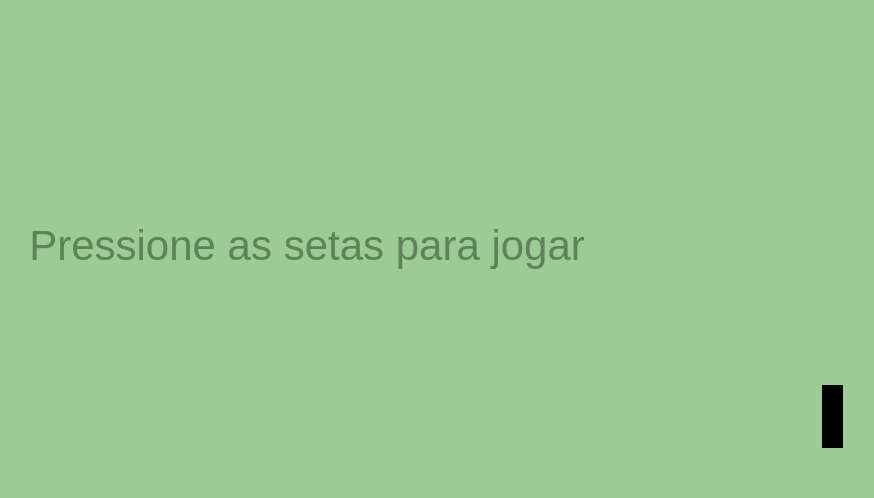
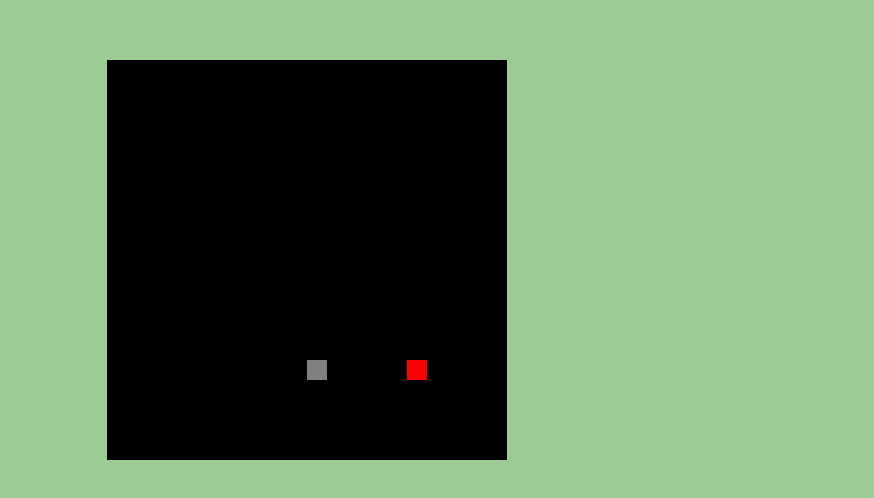
Before and after one commit to Eder-R/Snake, a plain HTML site: page index.html in a window 1280 px wide. Shown: the part 140-638 px from the top of the page, without its empty margins (333-1207 px from the left). Drawn offline with Linux system fonts and the light colour scheme.

Commit message:
Refeito do zero Absoluto

```diff
--- a/index.html
+++ b/index.html
@@ -7,8 +7,8 @@
     <title>Snake</title>
 </head>
 <body>
-    <h1></h1>
+    <canvas id="stage" width="400" height="400" ></canvas>
 
-    <script src="js/main.js"></script>
+    <script src="/js/main.js"></script>
 </body>
 </html>
--- a/js/main.js
+++ b/js/main.js
@@ -1,185 +1,100 @@
-	var canvas, ctx, WIDTH, HEIGHT, FPS, tileSize, playing;
-	var snake, playLabel;
-	var globalTouch = [], offset = [];
+window.onload = function () {
 
-	var keys = {
-		left: 37,
-		up: 38,
-		right: 39,
-		down: 40
-	}
-		//Functions Mobile
-	window.addEventListener("touchstart", touchStart);
-	window.addEventListener("touchmove", touchMove);
-	window.addEventListener("touchend", touchEnd);
+	var stage = document.getElementById('stage');
+	var ctx = stage.getContext("2d");
+	document.addEventListener("keydown",keypush);
+	setInterval(game, 60);
 
-		//Function Desktop (PCs e Notebooks)
-	window.addEventListener("keydown", keyDown);
+	const vel = 1;
 
-		//Function Responsive
-	window.addEventListener("resize", resizeWindow);
+	var vx = vy = 0;
 
-	function touchEnd(e) {
-		if (Math.abs(offset[0]) > Math.abs(offset[1]))
-			snake.direction = [offset[0] / Math.abs(offset[0]), 0];
+	//TAM cobra
+	var px = 10;
+	var py = 15;
 
-		else
-			snake.direction = [0, offset[1] / Math.abs(offset[1])];
-	}
+	//TAM && Quantidade de peças
+	var tp = 20;
+	var qp = 20;
 
-	function touchMove(e) {
-		var touch = e.touches [0];
+	//tamanho da maçã
+	var ax = 15;
+	var ay = 15;
 
-		offset = [touch.pageX - globalTouch[0], touch.pageY - globalTouch[1]];
-	}
+	var trail = [];
+	tail = 5;
 
-	function touchStart (e) {
-		e.preventDefault();
-
-		var touch = e.touches[0]
-		globalTouch = [touch.pageX, touch.pageY];
-
-	}
-
-	function keyDown (e) {
-
-		if (!playing && (e.keyCode == keys.up || e.keyCode == keys.left || e.keyCode == keys.down || e.keyCode == keys.right))
-			playing = true
-
-		switch (e.keyCode){
-			case keys.left:
-				snake.direction = [-1, 0];
-				break;
-
-			case keys.up:
-				snake.direction = [0, -1];
-				break;
-
-			case keys.right:
-				snake.direction = [1, 0]
-				break;
-
-			case keys.down:
-				snake.direction = [0, 1];
-				break;
+	function game() {
+		px += vx;
+		py += vy;
+		if (px < 0) {
+			px = qp - 1;
 		}
-	}
-
-	function resizeWindow() {
-		WIDTH = window.innerWidth;
-		HEIGHT = window.innerHeight;
-
-		canvas.width = WIDTH;
-		canvas.height = HEIGHT;
-
-		tileSize = Math.max(Math.floor(WIDTH / 60), Math.floor(HEIGHT / 60));
-	}
-
-	function isMobileDevice(){
-		return /Android|iPhone|iPad|iPod|Windows Phone/i.test(navigator.userAgent)
-	}
-
-	function init() {
-		canvas = document.createElement("canvas");
-		resizeWindow();
-		document.body.appendChild(canvas);
-		ctx = canvas.getContext("2d");
-
-		FPS = 15;
-
-		newGame();
-		run();
-
-	};
-
-	function newGame() {
-		snake = new Snake();
-		playLabel = new PlayLabel();
-
-		playing = false;
-	}
-
-	function PlayLabel() {
-		this.text;
-		this.color = "#5d8357";
-		this.messages = {
-			portrait:"Rotacione o dispositivo para poder jogar!",
-			landscape:"Arraste a tela para jogar!",
-			pc:"Pressione as setas para jogar"
+		if (px > qp - 1) {
+			px = 0;
+		}
+		if (py < 0) {
+			py = qp - 1;
+		}
+		if (py > qp - 1) {
+			py = 0;
 		}
 
-		if (isMobileDevice()) {
+		//FUNDO DO JOGO
+		ctx.fillStyle = "black";
+		ctx.fillRect(0, 0, stage.width, stage.height);
+		//FRUTA / MAÇÃ
+		ctx.fillStyle = "Red";
+		ctx.fillRect(ax * tp, ay * tp, tp, tp);
+		//RASTRO DA COBRA
+		ctx.fillStyle = "gray";
+		for (var i = 0; i < trail.length; i++) {
+			ctx.fillRect(trail[i].x * tp, trail[i].y * tp, tp, tp);
 
-		} else {
-			this.text = this.messages["pc"]
+			if (trail[i].x == px && trail[i].y == py) {
+				vx = vy = 0;
+				tail = 5;
+			}
 		}
 
-		this.draw = function () {
-			ctx.fillStyle = this.color;
-			ctx.font = tileSize * 2 + "px Arial";
-			ctx.fillText(this.text, WIDTH / 2 - ctx.measureText(this.text).width / 2 ,HEIGHT / 2);
+		trail.push({
+			x: px,
+			y: py
+		})
+		while (trail.length > tail) {
+			trail.shift();
+		}
+
+		if (ax == px && ay == py) {
+			tail++;
+			ax = Math.floor(Math.random() * qp)
+			ay = Math.floor(Math.random() * qp)
 		}
 
 	}
 
-	function Snake () {
-		this.body = [[10, 10], [10, 11], [10, 12]];
-		this.color = "#000"
-		this.direction = [0, -1];
+	function keypush(event) {
+		switch (event.keyCode) {
+			case 37:	//SETA ESQUERDA
+				vx = -vel;
+				vy= 0;
+				break;
+			case 38:	//SETA CIMA
+				vx = 0;
+				vy= -vel;
+				break;
+			case 39:	//SETA DIREITA
+				vx = vel;
+				vy= 0;
+				break;
+			case 40:	//SETA BAIXO
+				vx = 0;
+				vy= vel;
+				break;
 
-		this.update = function() {
-			var nextPos = [this.body[0][0] + this.direction[0], this.body[0][1] + this.direction[1]]
-			if (!playing) {
-				if (this.direction[1] == -1 && nextPos[1] <= (HEIGHT * 0.1 / tileSize))
-					this.direction = [1, 0];
-
-					else if (this.direction[0] == 1 && nextPos[0] >= (WIDTH * 0.9 / tileSize))
-					this.direction = [0, 1];
-
-					else if (this.direction[1] == 1 && nextPos[1] >= (HEIGHT * 0.9 / tileSize))
-					this.direction = [-1, 0];
-
-					else if (this.direction[0] == -1 && nextPos[0] <= (WIDTH * 0.1 / tileSize))
-					this.direction = [0, -1];
-
-			};
-
-			if (nextPos[0] == this.body[1][0] && nextPos[1] == this.body[1][1]) {
-				this.body.reverse();
-				nextPos = [this.body[0][0] + this.direction[0], this.body[0][1] + this.direction[1]]
-			}
-
-			this.body.pop();
-			this.body.splice(0, 0, nextPos);
+			default:
+				break;
 		}
 
-		this.draw = function() {
-			ctx.fillStyle = this.color
-
-			for (var i = 0; i < this.body.length; i++) {
-				ctx.fillRect(this.body[i][0] * tileSize, this.body[i][1] * tileSize, tileSize, tileSize)
-			}
-		}
 	}
-
-	function update() {
-		snake.update();
-
-	};
-
-	function run() {
-		update();
-		draw();
-
-		setTimeout(run, 1000 / FPS)
-	};
-
-	function draw() {
-		ctx.clearRect(0, 0, WIDTH, HEIGHT);
-
-		snake.draw();
-		if (!playing)
-			playLabel.draw();
-	};
-
-	init();
+}
```
Also changed, not shown: informaçoes.txt.
